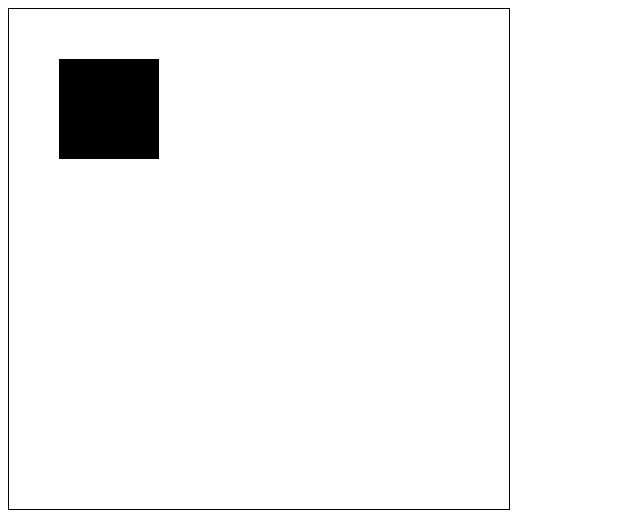
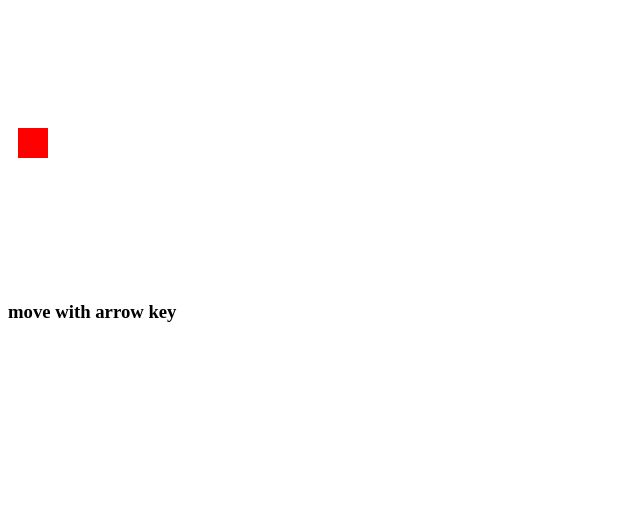
Before and after one commit to db2476461/Adventure-Game, a plain HTML site: page index.html in a window 1280 px wide. Shown: the whole page, without its empty margins (0-640 px from the left). Drawn offline with Linux system fonts and the light colour scheme.

Commit message:
added arrow keys as movement

```diff
--- a/index.html
+++ b/index.html
@@ -4,13 +4,16 @@
         <title>Adventure Game</title>
 
         <!--The canvas is the area of the program in which the game is drawn.-->
-        <canvas id="ctx" width="500" height="500" style="border:1px solid #000000;"></canvas>
-
+      <!--- <canvas id="ctx" width="500" height="500" style="border:1px solid #000000;"></canvas> -->
+        <h3>move with arrow key</h3>
         <script src="script.js"></script>
 
     </head>
 
-    <body>
+
+            <body onload="startGame()">
+                    <script>
+                        </script>
 
     </body>
 </html>
--- a/script.js
+++ b/script.js
@@ -1,5 +1,5 @@
 //Import ctx which is what we use to draw things
-var ctx = document.getElementById("ctx").getContext("2d");
+//var ctx = document.getElementById("ctx").getContext("2d");
 
 //**********************************************************/
 //This Section is dedicated to modifying settings
@@ -19,10 +19,89 @@ var ctx = document.getElementById("ctx").getContext("2d");
 //*********************************************************/
 
 //ex draw a rectangle
-ctx.fillRect(50,50,100,100);
+//ctx.fillRect(50,50,100,100);
 
 //ex draw Hello at x=50 and y=50
 //ctx.fillText('Hello',50,50);
 
 //ex clear part of a rectangle
 //ctx.clearRect(75,75,100,100);
+var myGameArea = {
+    canvas : document.createElement("canvas"),
+    start : function() {
+        this.canvas.width = 480;
+        this.canvas.height = 270;
+        this.context = this.canvas.getContext("2d");
+        document.body.insertBefore(this.canvas, document.body.childNodes[0]);
+        this.interval = setInterval(updateGameArea, 20);
+    },
+    clear : function() {
+        this.context.clearRect(0, 0, this.canvas.width, this.canvas.height);
+    }
+}
+
+
+function startGame() {
+    myGamePiece = new component(30, 30, "red", 10, 120);
+    myGameArea.start();
+}
+
+function component(width, height, color, x, y) {
+    this.width = width;
+    this.height = height;
+    this.speedX = 0;
+    this.speedY = 0;
+    this.x = x;
+    this.y = y;
+    this.update = function() {
+      ctx = myGameArea.context;
+      ctx.fillStyle = color;
+      ctx.fillRect(this.x, this.y, this.width, this.height);
+    }
+    this.newPos = function() {
+      this.x += this.speedX;
+      this.y += this.speedY;
+    }
+  }
+
+
+  function updateGameArea() {
+    myGameArea.clear();
+    myGamePiece.newPos();
+    myGamePiece.update();
+}
+
+function moveup() {
+    myGamePiece.speedY -= 1;
+}
+
+function movedown() {
+    myGamePiece.speedY += 1;
+}
+
+function moveleft() {
+    myGamePiece.speedX -= 1;
+}
+
+function moveright() {
+    myGamePiece.speedX += 1;
+}
+
+document.onkeydown = function (e) {
+    switch (e.key) {
+        case 'ArrowUp':
+            console.log("arrow key up");
+            moveup();
+            break;
+        case 'ArrowDown':
+            // down arrow
+            movedown();
+            break;
+        case 'ArrowLeft':
+            // left arrow
+            moveleft();
+            break;
+        case 'ArrowRight':
+            moveright();
+    }
+}
```
Also changed, not shown: 1 other file.
